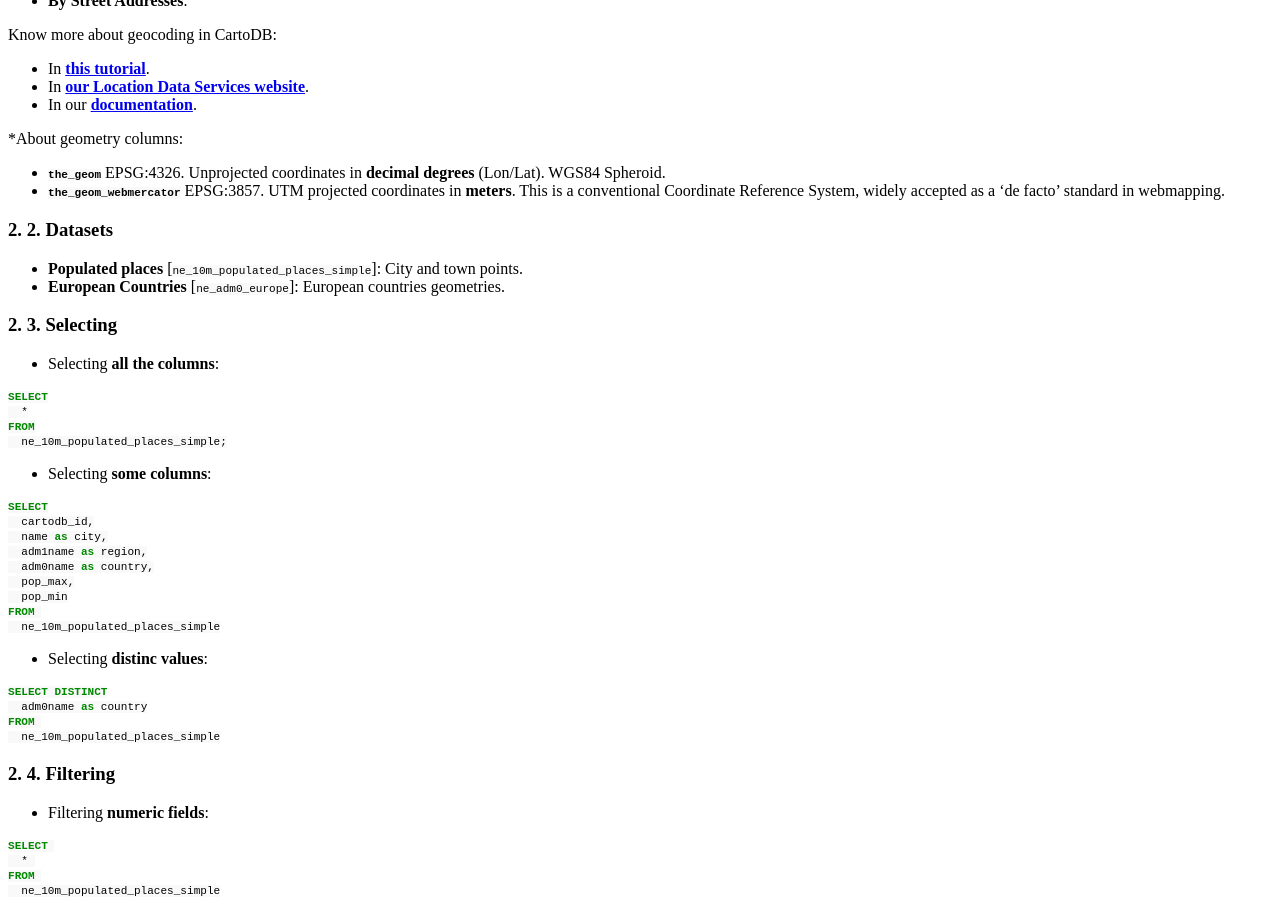
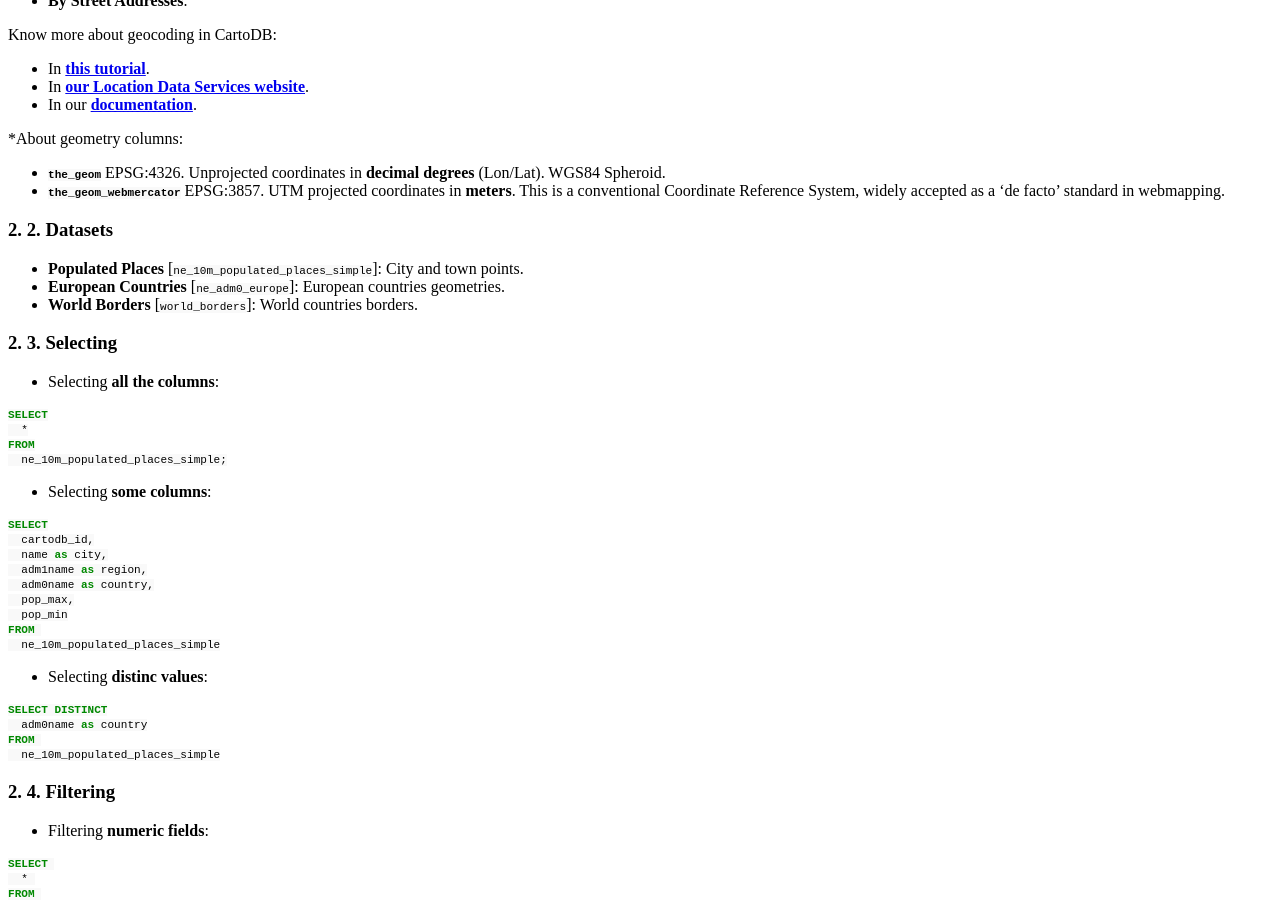
Before and after one commit to CartoDB/training, a Jekyll site: the page built from _posts/2016-05-6-jpd16-intro.md, in a window 1280 px wide and 900 px high, scrolled down 2357 px. Built offline with Jekyll 4.4.1, drawn with Linux system fonts in a browser that asks for light colours; a style sheet for code colours, icons or effects is not loaded.

Commit message:
add some info

```diff
--- a/_posts/2016-05-6-jpd16-intro.md
+++ b/_posts/2016-05-6-jpd16-intro.md
@@ -110,8 +110,9 @@ Know more about geocoding in CartoDB:
 
 ### 2. 2. Datasets
 
-* **Populated places** [`ne_10m_populated_places_simple`]: City and town points.
+* **Populated Places** [`ne_10m_populated_places_simple`]: City and town points.
 * **European Countries** [`ne_adm0_europe`]: European countries geometries.
+* **World Borders** [`world_borders`]: World countries borders.
 
 ### 2. 3. Selecting
 
```
Also changed, not shown: other parts of _posts/2016-05-6-jpd16-intro.md (+2 -0 lines).
